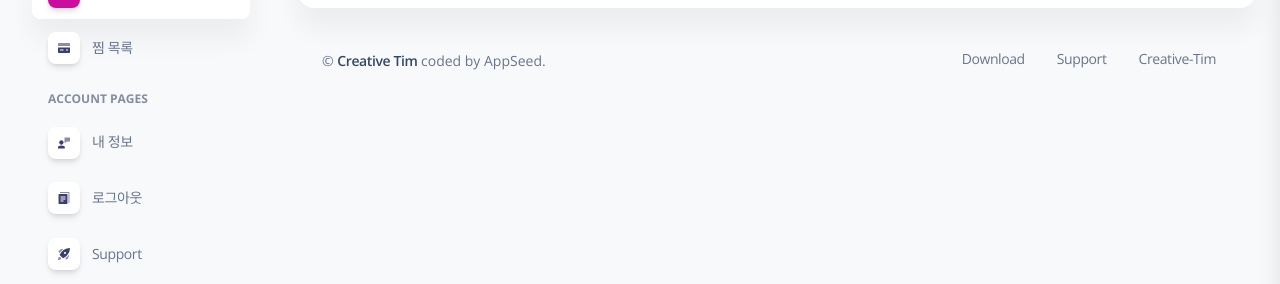
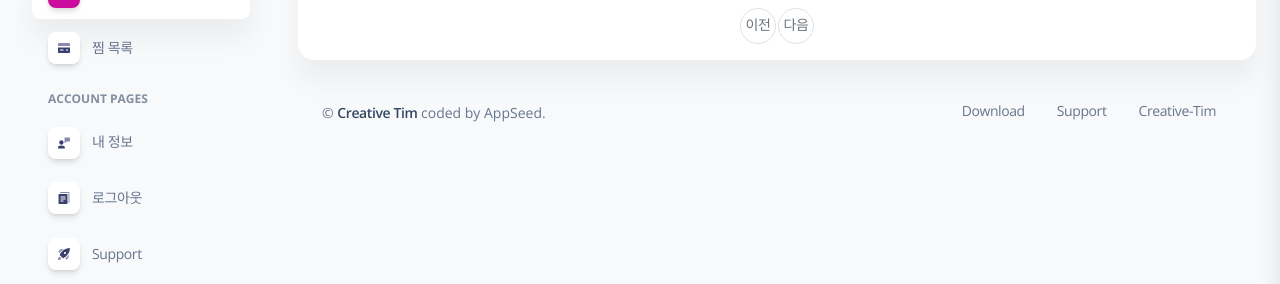
Before and after one commit to Smashh712/probook, a Django app: page /tables.html in a window 1280 px wide. Shown: the part 203-487 px from the top of the page. Run offline with Django 3.2, Linux system fonts and the light colour scheme; a user stored in the database is signed in; some libraries are stand-ins or nearby versions.

Commit message:
template 완성

```diff
--- a/django-soft-ui-dashboard/apps/templates/home/tables.html
+++ b/django-soft-ui-dashboard/apps/templates/home/tables.html
@@ -35,7 +35,7 @@
                   <td>
                     <div class="d-flex px-2 py-1">
                       <div>
-                        <img src="/static/assets/img/team-2.jpg" class="avatar avatar-sm me-3" alt="user1">
+                        <img src="{{book.1}}" class="avatar avatar-sm me-3" alt="user1">
                       </div>
                       <div class="d-flex flex-column justify-content-center">
                         <h6 class="mb-0 text-sm">{{book.0}}</h6>
@@ -60,6 +60,42 @@
             </table>
           </div>
         </div>
+        <ul class="pagination justify-content-center">
+          <!-- 이전페이지 -->
+          {% if book_list.has_previous %}
+          <li class="page-item">
+            <a class="page-link" href="?page={{ book_list.previous_page_number }}">이전</a>
+          </li>
+          {% else %}
+          <li class="page-item disabled">
+            <a class="page-link" tabindex="-1" aria-disabled="true" href="#">이전</a>
+          </li>
+          {% endif %}
+          <!-- 페이지리스트 -->
+          {% for page_number in book_list.paginator.page_range %}
+          {% if page_number == book_list.number %}
+          <li class="page-item active" aria-current="page">
+            <a class="page-link" href="?page={{ page_number }}">{{ page_number }}</a>
+          </li>
+          {% else %}
+          <li class="page-item">
+            <a class="page-link" href="?page={{ page_number }}">{{ page_number }}</a>
+          </li>
+          {% endif %}
+          {% endfor %}
+          <!-- 다음페이지 -->
+          {% if book_list.has_next %}
+          <li class="page-item">
+            <a class="page-link" href="?page={{ book_list.next_page_number }}">다음</a>
+          </li>
+          {% else %}
+          <li class="page-item disabled">
+            <a class="page-link" tabindex="-1" aria-disabled="true" href="#">다음</a>
+          </li>
+          {% endif %}
+        </ul>
+        <!-- 페이징처리 끝 -->
+
       </div>
     </div>
   </div>
```
